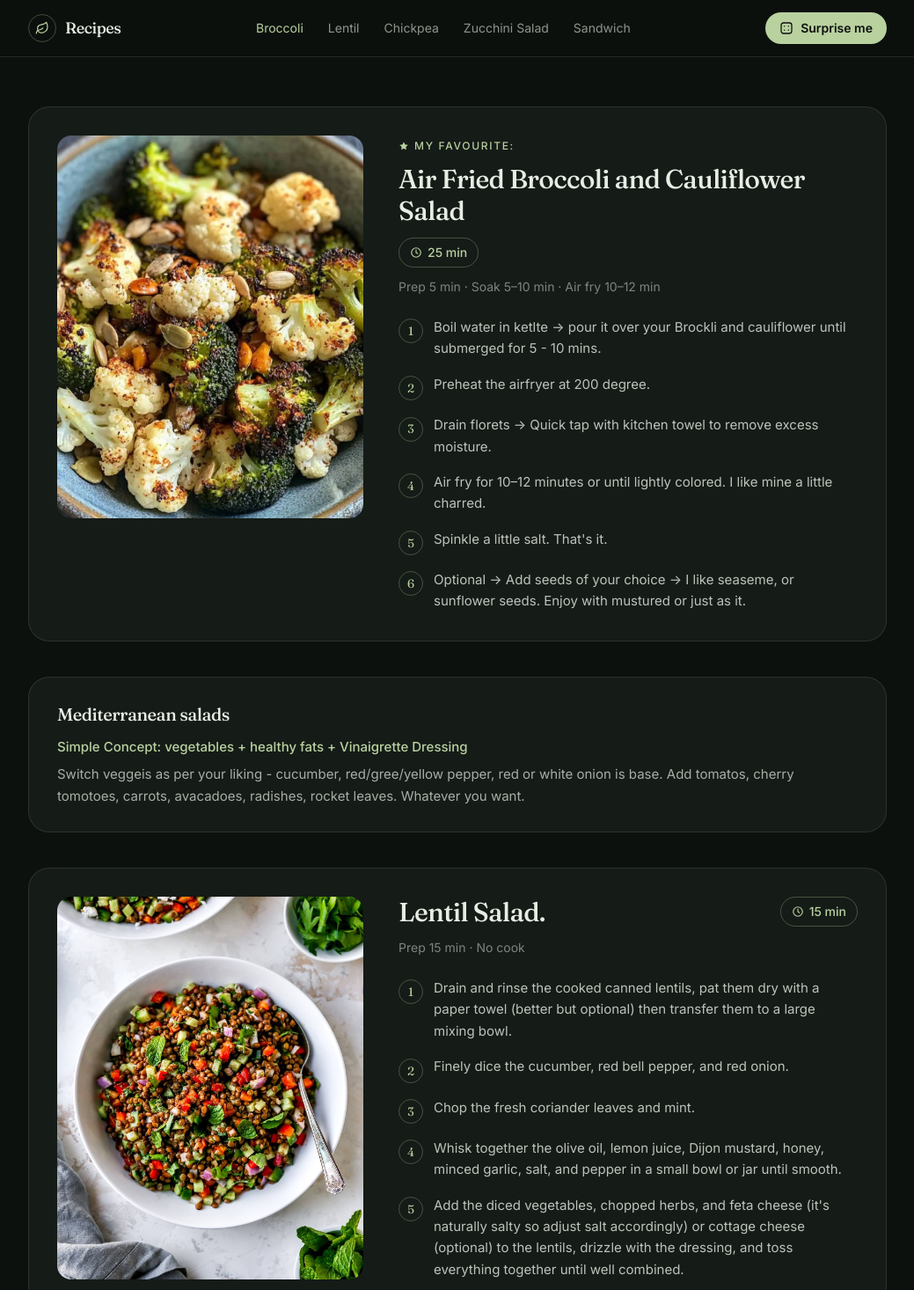
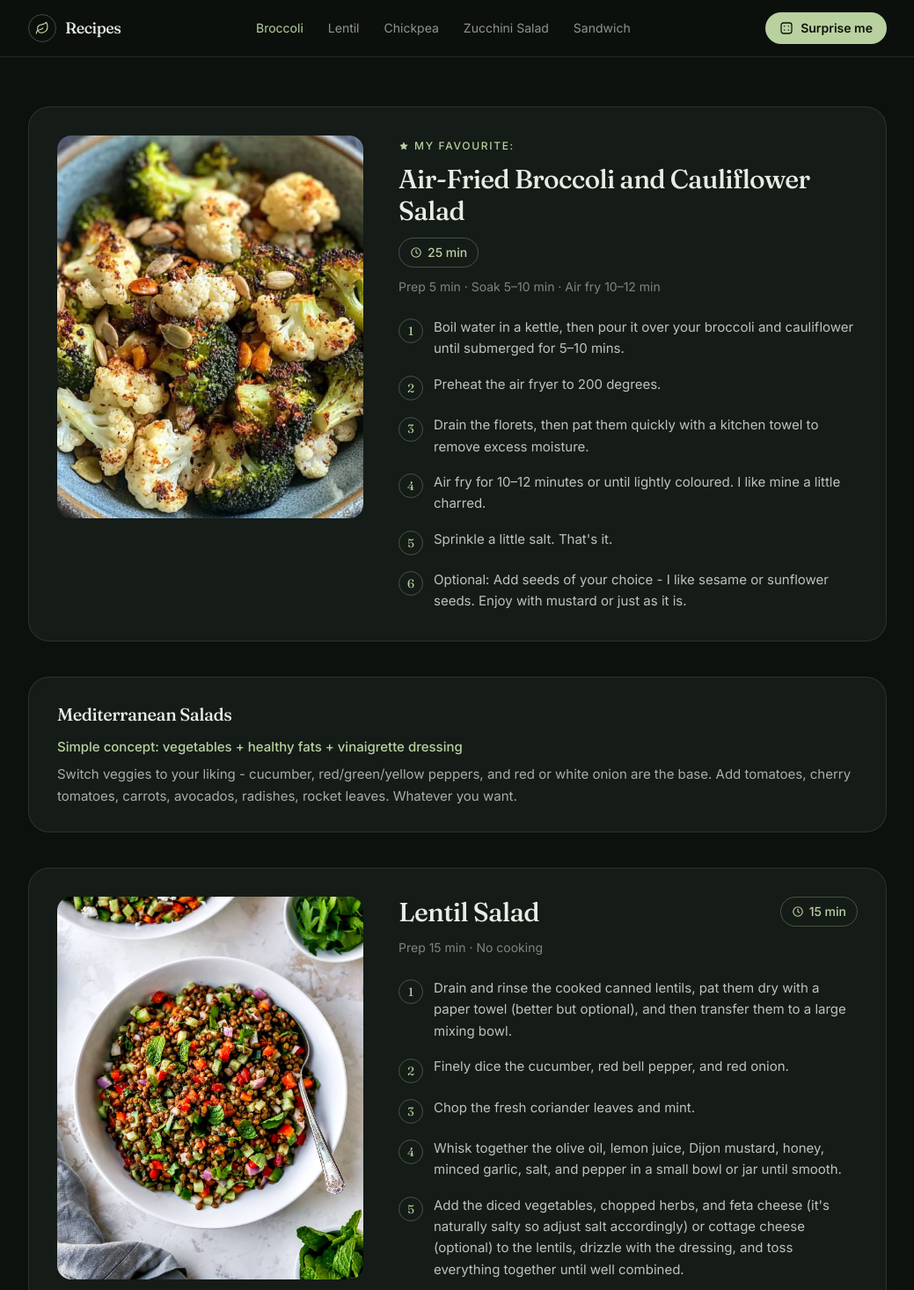
Before and after one commit to yogeshwar-chaudhari-20/recipes, a plain HTML site: page index.html in a window 1280 px wide. Shown: the top 1466 px of the page at 88% size, without its empty margins (120-1159 px from the left). Drawn offline with nearby package versions, Linux system fonts and the light colour scheme.

Commit message:
feat(recipes): add sandwich and finalize dark recipe page

```diff
--- a/index.html
+++ b/index.html
@@ -117,12 +117,12 @@
   <main id="top" class="mx-auto max-w-5xl px-4 pb-20 pt-10 sm:px-6 sm:pt-14">
 
     <!-- ===== 1. BROCCOLI & CAULIFLOWER ===== -->
-    <article id="broccoli-cauliflower" data-recipe-article data-name="Air Fried Broccoli and Cauliflower Salad" class="recipe-article scroll-mt-28 rounded-3xl border border-white/10 bg-panel p-4 sm:p-6 lg:p-8">
+    <article id="broccoli-cauliflower" data-recipe-article data-name="Air-Fried Broccoli and Cauliflower Salad" class="recipe-article scroll-mt-28 rounded-3xl border border-white/10 bg-panel p-4 sm:p-6 lg:p-8">
       <div class="grid gap-6 lg:grid-cols-[minmax(0,2fr)_minmax(0,3fr)] lg:gap-10">
         <div>
           <img
             src="images/broccoli-cauliflower.jpg"
-            alt="Air fried broccoli and cauliflower with seeds"
+            alt="Air-fried broccoli and cauliflower with seeds"
             class="aspect-[4/3] w-full rounded-2xl object-cover lg:aspect-[4/5]"
             fetchpriority="high"
           />
@@ -135,7 +135,7 @@
           </p>
 
           <div class="mt-2 flex flex-wrap items-start justify-between gap-3">
-            <h2 class="font-display text-2xl font-medium leading-tight tracking-tight sm:text-3xl">Air Fried Broccoli and Cauliflower Salad</h2>
+            <h2 class="font-display text-2xl font-medium leading-tight tracking-tight sm:text-3xl">Air-Fried Broccoli and Cauliflower Salad</h2>
             <span class="inline-flex shrink-0 items-center gap-1.5 rounded-full border border-sage/30 px-3 py-1.5 text-sm font-medium text-sage">
               <svg xmlns="http://www.w3.org/2000/svg" viewBox="0 0 24 24" fill="none" stroke="currentColor" stroke-width="2" stroke-linecap="round" stroke-linejoin="round" class="h-3.5 w-3.5" aria-hidden="true">
                 <circle cx="12" cy="12" r="9" /><path d="M12 7v5l3 2" />
@@ -147,12 +147,12 @@
           <p class="mt-3 text-sm text-ink/50">Prep 5 min · Soak 5–10 min · Air fry 10–12 min</p>
 
           <ol class="step-list mt-6 space-y-4 text-[15px] leading-relaxed text-ink/80">
-            <li class="flex gap-3">Boil water in ketlte -&gt; pour it over your Brockli and cauliflower until submerged for 5 - 10 mins.</li>
-            <li class="flex gap-3">Preheat the airfryer at 200 degree.</li>
-            <li class="flex gap-3">Drain florets -&gt; Quick tap with kitchen towel to remove excess moisture.</li>
-            <li class="flex gap-3">Air fry for 10–12 minutes or until lightly colored. I like mine a little charred.</li>
-            <li class="flex gap-3">Spinkle a little salt. That's it.</li>
-            <li class="flex gap-3">Optional -&gt; Add seeds of your choice -&gt; I like seaseme, or sunflower seeds. Enjoy with mustured or just as it.</li>
+            <li class="flex gap-3">Boil water in a kettle, then pour it over your broccoli and cauliflower until submerged for 5–10 mins.</li>
+            <li class="flex gap-3">Preheat the air fryer to 200 degrees.</li>
+            <li class="flex gap-3">Drain the florets, then pat them quickly with a kitchen towel to remove excess moisture.</li>
+            <li class="flex gap-3">Air fry for 10–12 minutes or until lightly coloured. I like mine a little charred.</li>
+            <li class="flex gap-3">Sprinkle a little salt. That's it.</li>
+            <li class="flex gap-3">Optional: Add seeds of your choice - I like sesame or sunflower seeds. Enjoy with mustard or just as it is.</li>
           </ol>
         </div>
       </div>
@@ -160,13 +160,13 @@
 
     <!-- ===== MEDITERRANEAN NOTE ===== -->
     <aside class="my-10 rounded-3xl border border-white/10 bg-panel px-5 py-6 sm:px-8 sm:py-7">
-      <h2 class="font-display text-xl font-medium tracking-tight">Mediterranean salads</h2>
-      <p class="mt-3 text-[15px] font-medium text-sage">Simple Concept: vegetables + healthy fats + Vinaigrette Dressing</p>
-      <p class="mt-2 text-[15px] leading-relaxed text-ink/70">Switch veggeis as per your liking - cucumber, red/gree/yellow pepper, red or white onion is base. Add tomatos, cherry tomotoes, carrots, avacadoes, radishes, rocket leaves. Whatever you want.</p>
+      <h2 class="font-display text-xl font-medium tracking-tight">Mediterranean Salads</h2>
+      <p class="mt-3 text-[15px] font-medium text-sage">Simple concept: vegetables + healthy fats + vinaigrette dressing</p>
+      <p class="mt-2 text-[15px] leading-relaxed text-ink/70">Switch veggies to your liking - cucumber, red/green/yellow peppers, and red or white onion are the base. Add tomatoes, cherry tomatoes, carrots, avocados, radishes, rocket leaves. Whatever you want.</p>
     </aside>
 
     <!-- ===== 2. LENTIL ===== -->
-    <article id="lentil" data-recipe-article data-name="Lentil Salad." class="recipe-article scroll-mt-28 rounded-3xl border border-white/10 bg-panel p-4 sm:p-6 lg:p-8">
+    <article id="lentil" data-recipe-article data-name="Lentil Salad" class="recipe-article scroll-mt-28 rounded-3xl border border-white/10 bg-panel p-4 sm:p-6 lg:p-8">
       <div class="grid gap-6 lg:grid-cols-[minmax(0,2fr)_minmax(0,3fr)] lg:gap-10">
         <div>
           <img src="images/lentil.jpg" alt="Lentil salad with cucumber, red pepper, herbs and feta" class="aspect-[4/3] w-full rounded-2xl object-cover lg:aspect-[4/5]" decoding="async" />
@@ -174,7 +174,7 @@
 
         <div>
           <div class="flex flex-wrap items-start justify-between gap-3">
-            <h2 class="font-display text-2xl font-medium leading-tight tracking-tight sm:text-3xl">Lentil Salad.</h2>
+            <h2 class="font-display text-2xl font-medium leading-tight tracking-tight sm:text-3xl">Lentil Salad</h2>
             <span class="inline-flex shrink-0 items-center gap-1.5 rounded-full border border-sage/30 px-3 py-1.5 text-sm font-medium text-sage">
               <svg xmlns="http://www.w3.org/2000/svg" viewBox="0 0 24 24" fill="none" stroke="currentColor" stroke-width="2" stroke-linecap="round" stroke-linejoin="round" class="h-3.5 w-3.5" aria-hidden="true">
                 <circle cx="12" cy="12" r="9" /><path d="M12 7v5l3 2" />
@@ -183,10 +183,10 @@
             </span>
           </div>
 
-          <p class="mt-3 text-sm text-ink/50">Prep 15 min · No cook</p>
+          <p class="mt-3 text-sm text-ink/50">Prep 15 min · No cooking</p>
 
           <ol class="step-list mt-6 space-y-4 text-[15px] leading-relaxed text-ink/80">
-            <li class="flex gap-3">Drain and rinse the cooked canned lentils, pat them dry with a paper towel (better but optional) then transfer them to a large mixing bowl.</li>
+            <li class="flex gap-3">Drain and rinse the cooked canned lentils, pat them dry with a paper towel (better but optional), and then transfer them to a large mixing bowl.</li>
             <li class="flex gap-3">Finely dice the cucumber, red bell pepper, and red onion.</li>
             <li class="flex gap-3">Chop the fresh coriander leaves and mint.</li>
             <li class="flex gap-3">Whisk together the olive oil, lemon juice, Dijon mustard, honey, minced garlic, salt, and pepper in a small bowl or jar until smooth.</li>
@@ -214,10 +214,10 @@
             </span>
           </div>
 
-          <p class="mt-3 text-sm text-ink/50">Prep 15 min · No cook</p>
+          <p class="mt-3 text-sm text-ink/50">Prep 15 min · No cooking</p>
 
           <ol class="step-list mt-6 space-y-4 text-[15px] leading-relaxed text-ink/80">
-            <li class="flex gap-3">Drain and rinse the cooked canned chickpeas, pat them dry with a paper towel (better but optional), then transfer them to a large mixing bowl.</li>
+            <li class="flex gap-3">Drain and rinse the cooked canned chickpeas, pat them dry with a paper towel (better but optional), and then transfer them to a large mixing bowl.</li>
             <li class="flex gap-3">Finely dice the cucumber, red bell pepper, red onion, and halved Kalamata olives (optional).</li>
             <li class="flex gap-3">Chop the fresh coriander (or parsley) leaves and mint (optional).</li>
             <li class="flex gap-3">Whisk together the olive oil, lemon juice, white wine vinegar (optional), crushed red pepper flakes (optional), minced garlic (optional), salt, and pepper in a small bowl or jar until smooth.</li>
@@ -231,7 +231,7 @@
     <article id="zucchini" data-recipe-article data-name="Zucchini Salad" class="recipe-article mt-6 scroll-mt-28 rounded-3xl border border-white/10 bg-panel p-4 sm:mt-8 sm:p-6 lg:p-8">
       <div class="grid gap-6 lg:grid-cols-[minmax(0,2fr)_minmax(0,3fr)] lg:gap-10">
         <div>
-          <img src="images/zucchini.jpg" alt="Air fried zucchini with herbs and crumbled feta" class="aspect-[4/3] w-full rounded-2xl object-cover lg:aspect-[4/5]" decoding="async" />
+          <img src="images/zucchini.jpg" alt="Air-fried zucchini with herbs and crumbled feta" class="aspect-[4/3] w-full rounded-2xl object-cover lg:aspect-[4/5]" decoding="async" />
         </div>
 
         <div>
@@ -252,7 +252,7 @@
             <li class="flex gap-3">Preheat your air fryer to 400°F (200°C), add the zucchini in a single layer, and air fry for 10 to 12 minutes, shaking halfway through until tender.</li>
             <li class="flex gap-3">Toss cherry tomatoes into the air fryer basket for the last 3 to 4 minutes of cooking (optional).</li>
             <li class="flex gap-3">Transfer the warm air-fried zucchini and tomatoes to a bowl, then add the sliced red onion and Kalamata olives (optional).</li>
-            <li class="flex gap-3">Add the fresh parsley (or coriander) and mint (optional), whisk or drizzle with the olive oil, lemon juice, and feta cheese (it's naturally salty so adjust salt accordingly) (optional), then toss everything together until well combined.</li>
+            <li class="flex gap-3">Add the fresh parsley (or coriander) and mint (optional), drizzle with the olive oil and lemon juice, add the feta cheese (it's naturally salty so adjust salt accordingly) (optional), then toss everything together until well combined.</li>
           </ol>
         </div>
       </div>
@@ -338,12 +338,12 @@
 
           <ol class="step-list mt-6 space-y-4 text-[15px] leading-relaxed text-ink/80">
             <li class="flex gap-3">
-              <span>Lightly toast two slices of your favorite bread. (This bread seems nice: <a href="https://www.walmart.ca/en/ip/Country-Harvest-14-Grains-Protein-Sliced-Bread-12g-Protein-Per-Serving-No-Artificial-Preservatives-Flavours-or-Colours-600g/5LYQF6C8BTWJ?from=/search" target="_blank" rel="noopener noreferrer" class="break-all text-[13px] text-moss underline decoration-moss/40 underline-offset-2 transition hover:text-sage">https://www.walmart.ca/en/ip/Country-Harvest-14-Grains-Protein-Sliced-Bread-12g-Protein-Per-Serving-No-Artificial-Preservatives-Flavours-or-Colours-600g/5LYQF6C8BTWJ?from=/search</a>)</span>
+              <span>Lightly toast two slices of your favourite bread. (This bread seems nice: <a href="https://www.walmart.ca/en/ip/Country-Harvest-14-Grains-Protein-Sliced-Bread-12g-Protein-Per-Serving-No-Artificial-Preservatives-Flavours-or-Colours-600g/5LYQF6C8BTWJ?from=/search" target="_blank" rel="noopener noreferrer" class="break-all text-[13px] text-moss underline decoration-moss/40 underline-offset-2 transition hover:text-sage">https://www.walmart.ca/en/ip/Country-Harvest-14-Grains-Protein-Sliced-Bread-12g-Protein-Per-Serving-No-Artificial-Preservatives-Flavours-or-Colours-600g/5LYQF6C8BTWJ?from=/search</a>)</span>
             </li>
             <li class="flex gap-3">Spread a layer of pesto sauce evenly over one side of one bread slice.</li>
             <li class="flex gap-3">Spread or layer sliced avocado (or mashed avocado) over the other slice of bread.</li>
             <li class="flex gap-3">
-              <span>Layer your choice of flavored (change the flavour, and it's literally completely brand new sandwich) canned tuna evenly over the avocado base. (<a href="https://www.walmart.ca/en/c/kp/canned-tuna" target="_blank" rel="noopener noreferrer" class="break-all text-[13px] text-moss underline decoration-moss/40 underline-offset-2 transition hover:text-sage">https://www.walmart.ca/en/c/kp/canned-tuna</a>)</span>
+              <span>Layer your choice of flavoured (change the flavour, and it's literally a brand-new sandwich) canned tuna evenly over the avocado base. (<a href="https://www.walmart.ca/en/c/kp/canned-tuna" target="_blank" rel="noopener noreferrer" class="break-all text-[13px] text-moss underline decoration-moss/40 underline-offset-2 transition hover:text-sage">https://www.walmart.ca/en/c/kp/canned-tuna</a>)</span>
             </li>
             <li class="flex gap-3">Top with cucumber slices, tomato slices, and red onion rings.</li>
             <li class="flex gap-3">Add a single fried egg, press the two bread slices together, and serve.</li>
@@ -351,7 +351,7 @@
 
           <div class="mt-6 rounded-2xl border border-white/10 bg-night/40 px-4 py-4">
             <p class="text-xs font-semibold uppercase tracking-[0.14em] text-moss">Variations</p>
-            <p class="mt-1.5 text-[15px] text-ink/75">Switch tuna with air fried paneer or tofu.</p>
+            <p class="mt-1.5 text-[15px] text-ink/75">Swap the tuna for air-fried paneer or tofu.</p>
           </div>
         </div>
       </div>
@@ -374,7 +374,7 @@
           <path d="M19 15l.9 2.1L22 18l-2.1.9L19 21l-.9-2.1L16 18l2.1-.9L19 15Z" />
         </svg>
       </span>
-      <p id="surprise-name" class="min-w-0 flex-1 truncate font-display text-base text-ink">Lentil Salad.</p>
+      <p id="surprise-name" class="min-w-0 flex-1 truncate font-display text-base text-ink">Lentil Salad</p>
       <button type="button" id="surprise-again" class="shrink-0 rounded-full bg-sage px-3 py-1.5 text-xs font-semibold text-night transition hover:bg-ink">Again</button>
       <button type="button" id="surprise-close" class="shrink-0 rounded-full p-1.5 text-ink/40 transition hover:bg-white/5 hover:text-ink" aria-label="Dismiss">
         <svg xmlns="http://www.w3.org/2000/svg" viewBox="0 0 24 24" fill="none" stroke="currentColor" stroke-width="2" stroke-linecap="round" stroke-linejoin="round" class="h-4 w-4" aria-hidden="true"><path d="M18 6 6 18M6 6l12 12" /></svg>
@@ -385,8 +385,8 @@
   <script>
     (function () {
       const recipes = [
-        { id: 'broccoli-cauliflower', name: 'Air Fried Broccoli and Cauliflower Salad' },
-        { id: 'lentil', name: 'Lentil Salad.' },
+        { id: 'broccoli-cauliflower', name: 'Air-Fried Broccoli and Cauliflower Salad' },
+        { id: 'lentil', name: 'Lentil Salad' },
         { id: 'chickpea', name: 'Chickpea Salad' },
         { id: 'zucchini', name: 'Zucchini Salad' },
         { id: 'sandwich', name: 'Sandwich' }
```
